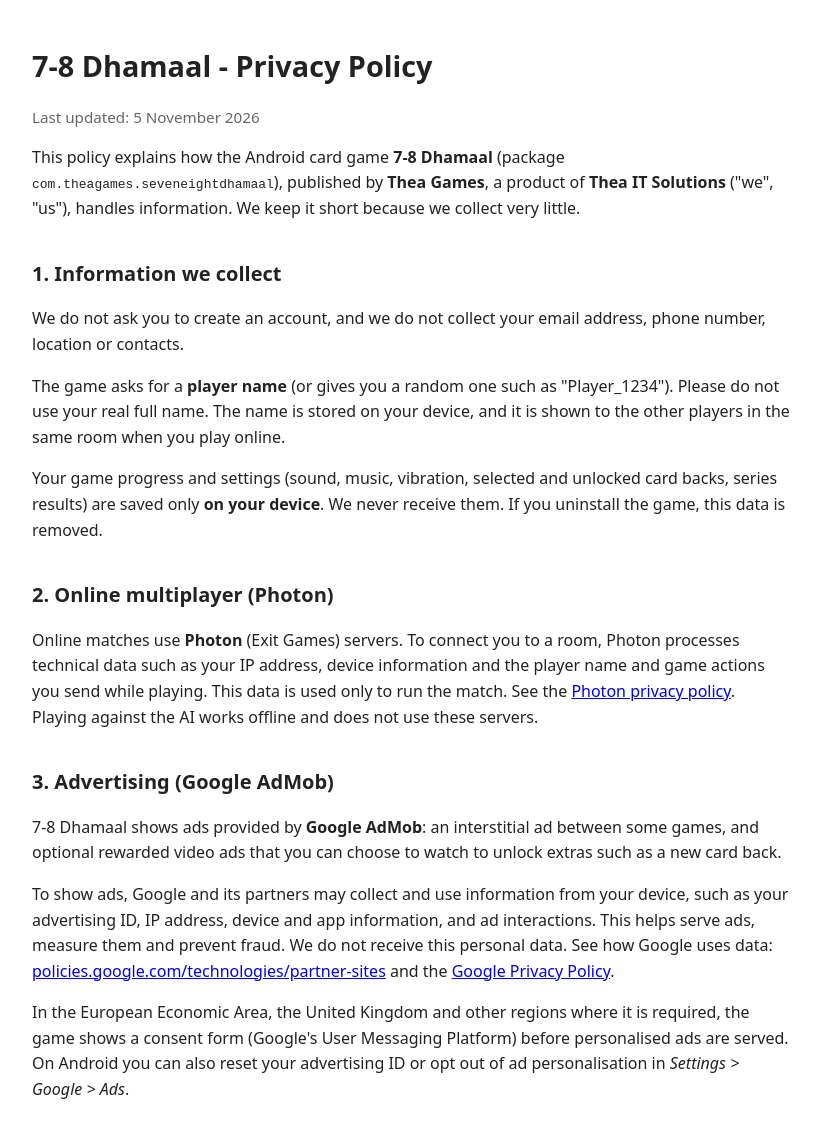
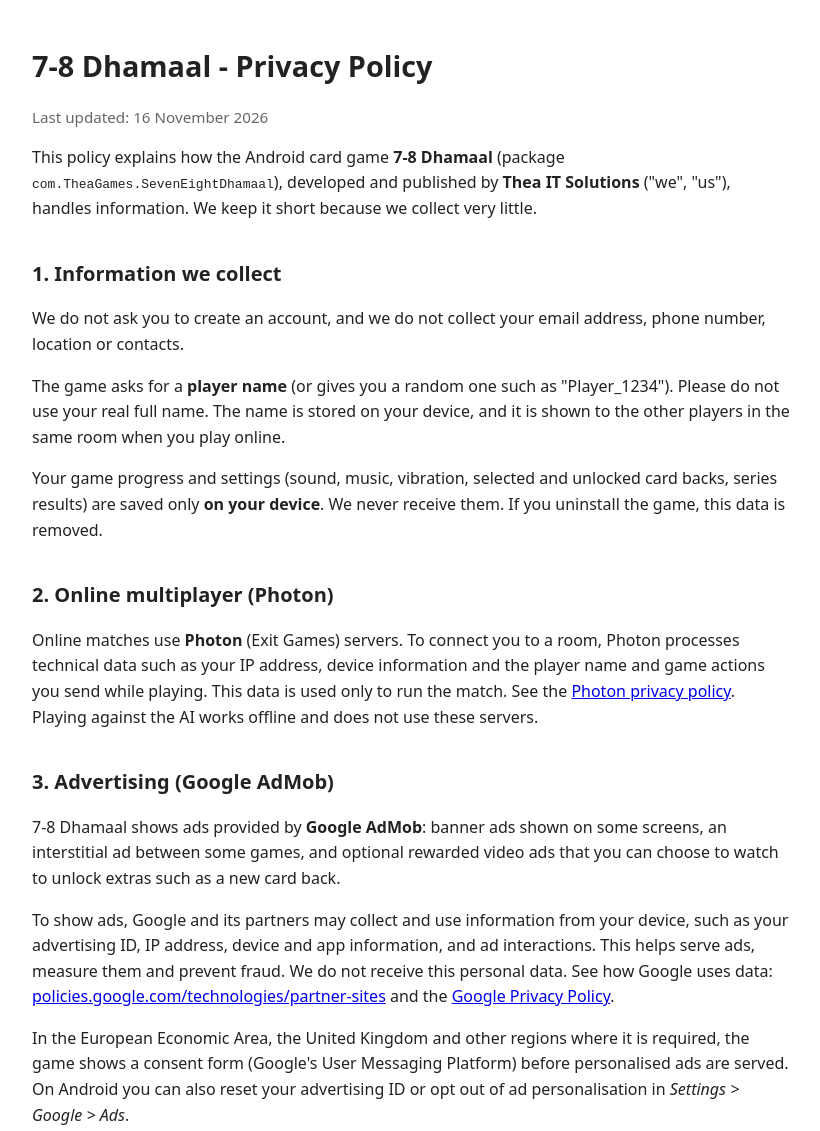
Before and after one commit to aiswarya-thea/privacy-policies, a plain HTML site: page 7-8-dhamaal/index.html in a window 1280 px wide. Shown: the top 1131 px of the page, without its empty margins (228-1048 px from the left). Drawn offline with Linux system fonts and the light colour scheme.

Commit message:
Add files via upload

```diff
--- a/7-8-dhamaal/index.html
+++ b/7-8-dhamaal/index.html
@@ -13,9 +13,9 @@ h1{font-size:1.8rem;margin-bottom:.2em} h2{font-size:1.25rem;margin-top:1.8em}
 </head>
 <body>
 <h1>7-8 Dhamaal - Privacy Policy</h1>
-<p class="meta">Last updated: 5 November 2026</p>
+<p class="meta">Last updated: 16 November 2026</p>
 
-<p>This policy explains how the Android card game <strong>7-8 Dhamaal</strong> (package <code>com.theagames.seveneightdhamaal</code>), published by <strong>Thea Games</strong>, a product of <strong>Thea IT Solutions</strong> ("we", "us"), handles information. We keep it short because we collect very little.</p>
+<p>This policy explains how the Android card game <strong>7-8 Dhamaal</strong> (package <code>com.TheaGames.SevenEightDhamaal</code>), developed and published by <strong>Thea IT Solutions</strong> ("we", "us"), handles information. We keep it short because we collect very little.</p>
 
 <h2>1. Information we collect</h2>
 <p>We do not ask you to create an account, and we do not collect your email address, phone number, location or contacts.</p>
@@ -26,7 +26,7 @@ h1{font-size:1.8rem;margin-bottom:.2em} h2{font-size:1.25rem;margin-top:1.8em}
 <p>Online matches use <strong>Photon</strong> (Exit Games) servers. To connect you to a room, Photon processes technical data such as your IP address, device information and the player name and game actions you send while playing. This data is used only to run the match. See the <a href="https://www.photonengine.com/privacy">Photon privacy policy</a>. Playing against the AI works offline and does not use these servers.</p>
 
 <h2>3. Advertising (Google AdMob)</h2>
-<p>7-8 Dhamaal shows ads provided by <strong>Google AdMob</strong>: an interstitial ad between some games, and optional rewarded video ads that you can choose to watch to unlock extras such as a new card back.</p>
+<p>7-8 Dhamaal shows ads provided by <strong>Google AdMob</strong>: banner ads shown on some screens, an interstitial ad between some games, and optional rewarded video ads that you can choose to watch to unlock extras such as a new card back.</p>
 <p>To show ads, Google and its partners may collect and use information from your device, such as your advertising ID, IP address, device and app information, and ad interactions. This helps serve ads, measure them and prevent fraud. We do not receive this personal data. See how Google uses data: <a href="https://policies.google.com/technologies/partner-sites">policies.google.com/technologies/partner-sites</a> and the <a href="https://policies.google.com/privacy">Google Privacy Policy</a>.</p>
 <p>In the European Economic Area, the United Kingdom and other regions where it is required, the game shows a consent form (Google's User Messaging Platform) before personalised ads are served. On Android you can also reset your advertising ID or opt out of ad personalisation in <em>Settings &gt; Google &gt; Ads</em>.</p>
 
```
